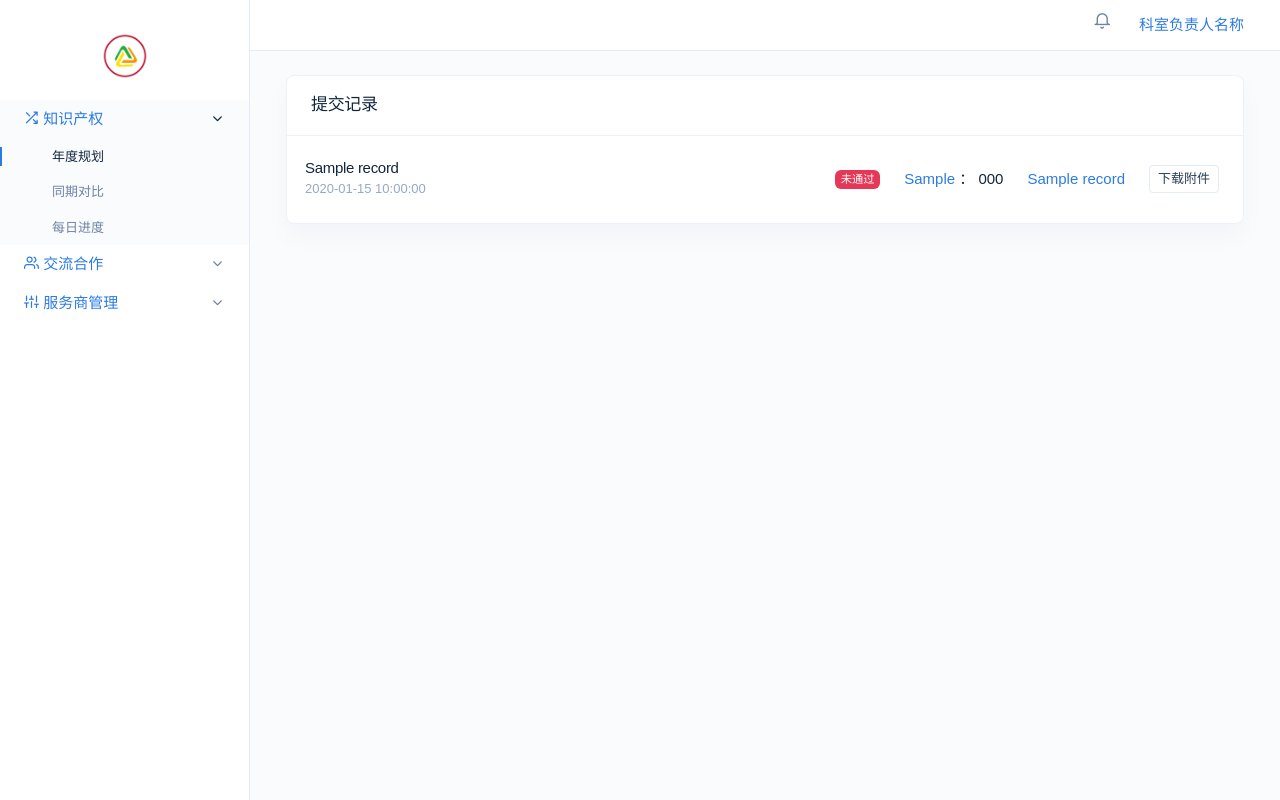
After one commit to ROC-D/KunshanSystem, a Flask app: template web/templates/review_submit/index.html in a window 1280 px wide. The commit adds this page. Run offline with Flask 3, Linux system fonts and the light colour scheme; the template is opened without the code that fills it: most values are stand-ins (such as "Sample title", 1, 10 or a date in 2020); parts of the project's set-up code (start-up, migrations or seed data) failed here and were passed over; some libraries are stand-ins or nearby versions; some web fonts are replaced.

Commit message:
实现对服务商提交内容的审核功能

```diff
--- a/web/__init__.py
+++ b/web/__init__.py
@@ -4,6 +4,7 @@ from flask import Flask, render_template
 from web.settings import configuration
 from web.blueprints.intellectual_property import intellectual_property_bp
 from web.blueprints.service_provider import service_provider_bp
+from web.blueprints.review_submit import review_submit_bp
 from web.extensions import bootstrap
 from web.utils import db
 from web.config import MYSQL_CONFIG
@@ -46,6 +47,7 @@ def register_extensions(app):
 def register_blueprints(app):
     app.register_blueprint(intellectual_property_bp, url_prefix="/")
     app.register_blueprint(service_provider_bp, url_prefix='/provider')
+    app.register_blueprint(review_submit_bp, url_prefix='/review')
 
 
 def register_errors(app):
--- /dev/null
+++ b/web/static/js/review_submit/review.js
@@ -0,0 +1,24 @@
+$(".review-btn").on("click", function (e) {
+   let status = $(this).data("status");
+   let id = $(this).parent().data("id");
+   if(!id || !status){
+       toggle_alert(false, "参数有误！");
+       return false;
+   }
+   let parent = $(this).parents(".col-auto");
+   $.ajax({
+       url:"/review/operate",
+       type:"POST",
+       dataType:"json",
+       data: {"status": status, "id": id},
+       success: function (json_data) {
+            if (json_data.error){
+                toggle_alert(false, json_data.errorMsg);
+                return false;
+            }
+            toggle_alert(true, "操作成功");
+            parent.remove();
+       }
+   });
+});
+console.log("this is review.js")
--- a/web/templates/base.html
+++ b/web/templates/base.html
@@ -118,7 +118,7 @@
           </li>
           <li class="nav-item">
             <span class="nav-link" data-toggle="collapse" role="button" aria-expanded="false" aria-controls="sidebarPages">
-              <a href="{{ url_for('service_provider.index') }}">
+              <a href="{{ url_for('review_submit.review') }}">
                 <i class="fe fe-users"></i>
                 交流合作
               </a>
--- /dev/null
+++ b/web/templates/review_submit/index.html
@@ -0,0 +1,85 @@
+{% extends 'base.html' %}
+
+{% block title %}任务审批{% endblock %}
+{% block styles %}
+    <style>
+        .review-btn:hover{
+            background: #f9f8f0;
+        }
+    </style>
+{% endblock %}
+{% block main %}
+    <div class="container-fluid pt-4">
+        {# 显示已经提交的记录 #}
+        <div class="card">
+            <div class="card-header">
+                <!-- Title -->
+                <h3 class="card-header-title">
+                    提交记录
+                </h3>
+
+            </div>
+            <div class="card-body">
+                <ul class="list-group list-group-lg list-group-flush list my-n4">
+                {% for record in records %}
+                    <li class="list-group-item">
+                        <div class="row align-items-center">
+                            <div class="col ml-n2">
+                                <h4 class="mb-1">{{ record.record_title }}</h4>
+                                <p class="card-text small text-muted">
+                                    {{ record.sub_time }}
+                                </p>
+                            </div>
+                            <div class="col-auto">
+                                {% if 0 == record.audit_status %}
+                                    <span class="badge badge-warning">未审核</span>
+                                {% elif 1 == record.audit_status %}
+                                    <span class="badge badge-success">已通过</span>
+                                {% else %}
+                                    <span class="badge badge-danger">未通过</span>
+                                {% endif %}
+                            </div>
+                            <div class="col-auto">
+                                 <a href="{{ url_for('review_submit.review', task=record.mission_type) }}">{{ record.mission_type }}</a> ： <span>{{ record.complete_numbers }}</span>
+                            </div>
+                            <div class="col-auto">
+                                <a href="{{ url_for('review_submit.review', server=record.charger_id) }}">{{ record.name }}</a>
+                            </div>
+                            <div class="col-auto">
+                                <a href="#!" class="btn btn-sm btn-white d-none d-md-inline-block">下载附件</a>
+                            </div>
+                            {% if 0 == record.audit_status %}
+                                <div class="col-auto">
+                                    <!-- Dropdown -->
+                                    <div class="dropdown">
+
+                                      <!-- Toggle -->
+                                      <a href="#" class="dropdown-ellipses dropdown-toggle" role="button" data-toggle="dropdown" aria-haspopup="true" aria-expanded="false">
+                                        <i class="fe fe-more-vertical"></i>
+                                      </a>
+
+                                      <!-- Menu -->
+                                      <div class="dropdown-menu dropdown-menu-right" data-id="{{ record.record_id }}">
+                                        <span class="dropdown-item text-success review-btn cursor-pointer" data-status='1'>
+                                          通过
+                                        </span>
+                                        <span class="dropdown-item text-danger review-btn cursor-pointer" data-status='2'>
+                                          不通过
+                                        </span>
+                                      </div>
+
+                                    </div>
+                                </div>
+                            {% endif %}
+                        </div>
+                    </li>
+                {% endfor %}
+            </ul>
+            </div>
+        </div>
+    </div>
+{% endblock %}
+
+{% block scripts %}
+    <script src="{{ url_for('static', filename='js/review_submit/review.js') }}"></script>
+{% endblock %}
```
Also changed, not shown: web/blueprints/review_submit.py (added, +23 -0 lines), web/dao/review_submit.py (added, +53 -0 lines), web/service/review_submit.py (added, +35 -0 lines).
